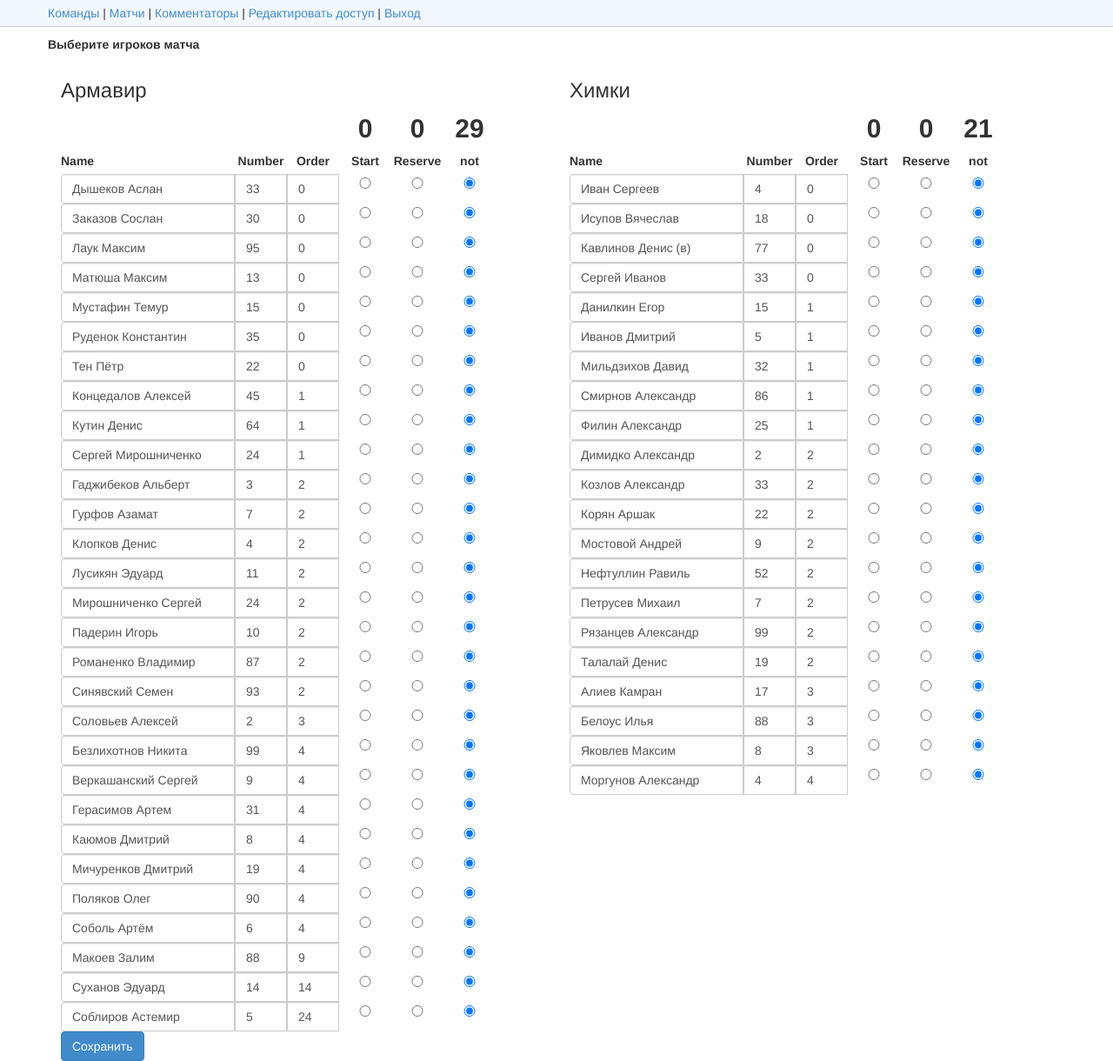
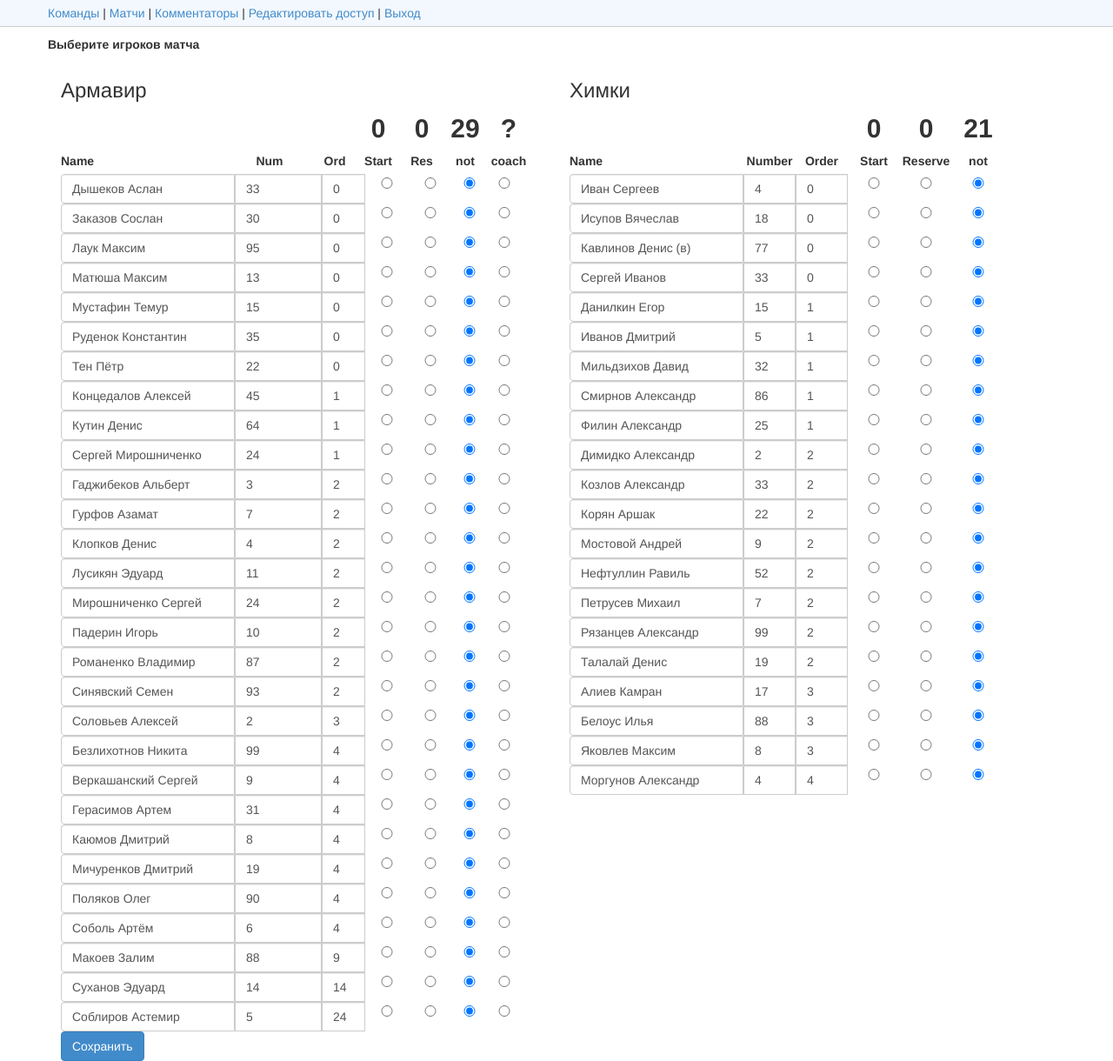
Before and after one commit to ivanishko/livefootball, a PHP site: page /admin/match_player_selection.php?id=41 in a window 1280 px wide. Shown: the whole page at 87% size. Run offline with PHP 8.4, Linux system fonts and the light colour scheme; the visitor is signed in with stand-in values (Sample User, id 1); data comes from the database, SQL or seed files in the repository.

Commit message:
add and return coach first team

```diff
--- a/admin/match_player_selection.php
+++ b/admin/match_player_selection.php
@@ -85,7 +85,7 @@ EOF;
         }
 
         if (preg_match('/status([0-9]*)/', $key, $result)) {
-            if (in_array($value, array('not_available', 'substitute', 'first_eleven'))) {
+            if (in_array($value, array('not_available', 'substitute', 'first_eleven', 'coach'))) {
                 $sql = <<<EOF
 UPDATE match_players
 SET
@@ -194,20 +194,22 @@ while ($row_player = mysqli_fetch_assoc($Recordset_Players)) {
         <p><strong><?php echo $label_array[81]; ?></strong></p>
         <form action="" method="post">
             <div class="col-lg-6 border"><h3><?php echo htmlspecialchars($row_match_details['home_team']); ?></h3>
-                <div class="input-group mb-3">
-                    <label style="width: 320px;"></label>
-                    <label class="owner-start-label label-list" style="width: 60px; text-align: center">?</label>
-                    <label class="owner-reserve-label label-list" style="width: 60px;text-align: center">?</label>
-                    <label class="owner-notav-label label-list" style="width: 60px;text-align: center">?</label>
-                    <label style="width: 200px;">Name</label>
-                    <label style="width: 60px;text-align: center">Number</label>
-                    <label style="width: 60px;text-align: center">Order</label>
-                    <label style="width: 60px;text-align: center">Start</label>
-                    <label style="width: 60px;text-align: center">Reserve</label>
-                    <label style="width: 60px;text-align: center">not</label>
+                <div class="input-group mb-4">
+                    <label style="width: 340px;"></label>
+                    <label class="owner-start-label label-list" style="width: 50px; text-align: center">?</label>
+                    <label class="owner-reserve-label label-list" style="width: 50px;text-align: center">?</label>
+                    <label class="owner-notav-label label-list" style="width: 50px;text-align: center">?</label>
+                    <label class="owner-coach-label label-list" style="width: 50px;text-align: center">?</label>
+                    <label style="width: 190px;">Name</label>
+                    <label style="width: 100px;text-align: center">Num</label>
+                    <label style="width: 50px;text-align: center">Ord</label>
+                    <label style="width: 50px;text-align: center">Start</label>
+                    <label style="width: 50px;text-align: center">Res</label>
+                    <label style="width: 50px;text-align: center">not</label>
+                    <label style="width: 50px;text-align: center">coach</label>
                 </div>
                 <?php foreach ($players_team1 as $player) {?>
-                    <div class="input-group mb-3">
+                    <div class="input-group mb-4">
                         <input class="form-control form-control-sm" type="text"   name="name<?php echo $player['id']; ?>"
                                value="<?php echo htmlspecialchars($player['name']); ?>"
                                style="width:200px;" aria-describedby="basic-addon1"/>
@@ -216,11 +218,11 @@ while ($row_player = mysqli_fetch_assoc($Recordset_Players)) {
                         <input class="form-control form-control-sm" type="text" name="squad_number<?php echo $player['id']; ?>"
                                value="<?php echo htmlspecialchars
                                ($player['squad_number']); ?>"
-                               style="width:60px;"/>
+                               style="width:100px;"/>
                         <input class="form-control form-control-sm" type="text" name="display_order<?php echo $player['id']; ?>"
                                value="<?php echo htmlspecialchars
                                ($player['display_order']); ?>"
-                               style="width:60px;"/>
+                               style="width:50px;"/>
 
                         <input onchange="countCheck();"
                                class="owner-start" type="radio"
@@ -229,7 +231,7 @@ while ($row_player = mysqli_fetch_assoc($Recordset_Players)) {
                             <?php if ($player['status'] == 'first_eleven') {
                                 echo ' checked';
                             }
-                            ?> style="width:60px;">
+                            ?> style="width:50px;">
 
                         <input onchange="countCheck();"
                                class="owner-reserve"  type="radio"
@@ -238,7 +240,7 @@ while ($row_player = mysqli_fetch_assoc($Recordset_Players)) {
                             <?php if ($player['status'] == 'substitute') {
                                 echo ' checked';
                             }
-                            ?> style="width:60px;">
+                            ?> style="width:50px;">
                         <input onchange="countCheck();"
                                class="owner-not-available"  type="radio"
                                name="status<?php echo $player['id']; ?>"
@@ -246,7 +248,15 @@ while ($row_player = mysqli_fetch_assoc($Recordset_Players)) {
                             <?php if ($player['status'] == 'not_available') {
                                 echo ' checked';
                             }
-                            ?> style="width:60px;" >
+                            ?> style="width:40px;" >
+                        <input onchange="countCheck();"
+                               class="coach"  type="radio"
+                               name="status<?php echo $player['id']; ?>"
+                               value="coach"
+                            <?php if ($player['status'] == 'coach') {
+                                echo ' checked';
+                            }
+                            ?> style="width:40px;" >
 
                     </div>
                 <?php } ?>
```
Also changed, not shown: match.php (+19 -3 lines).
